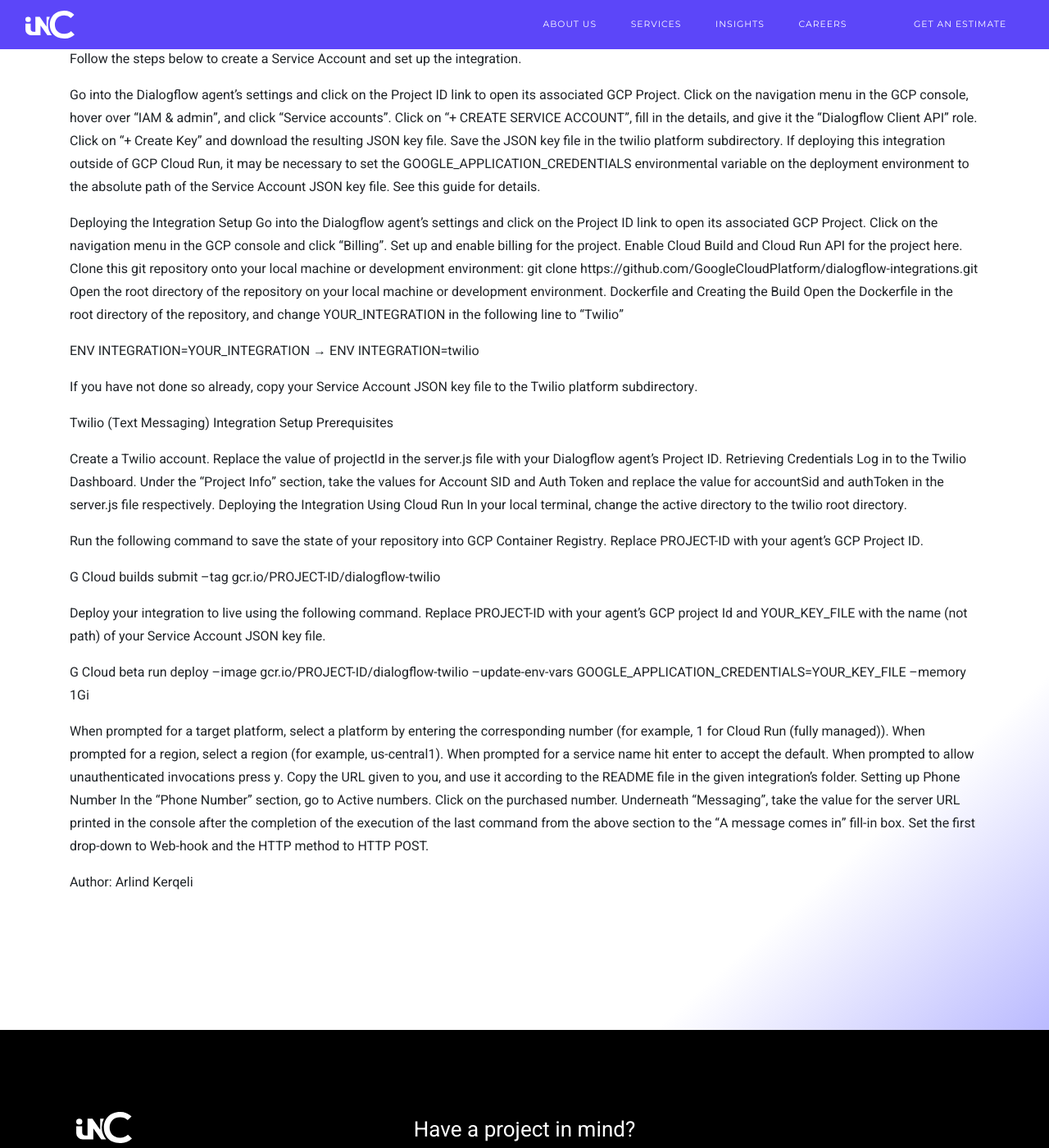
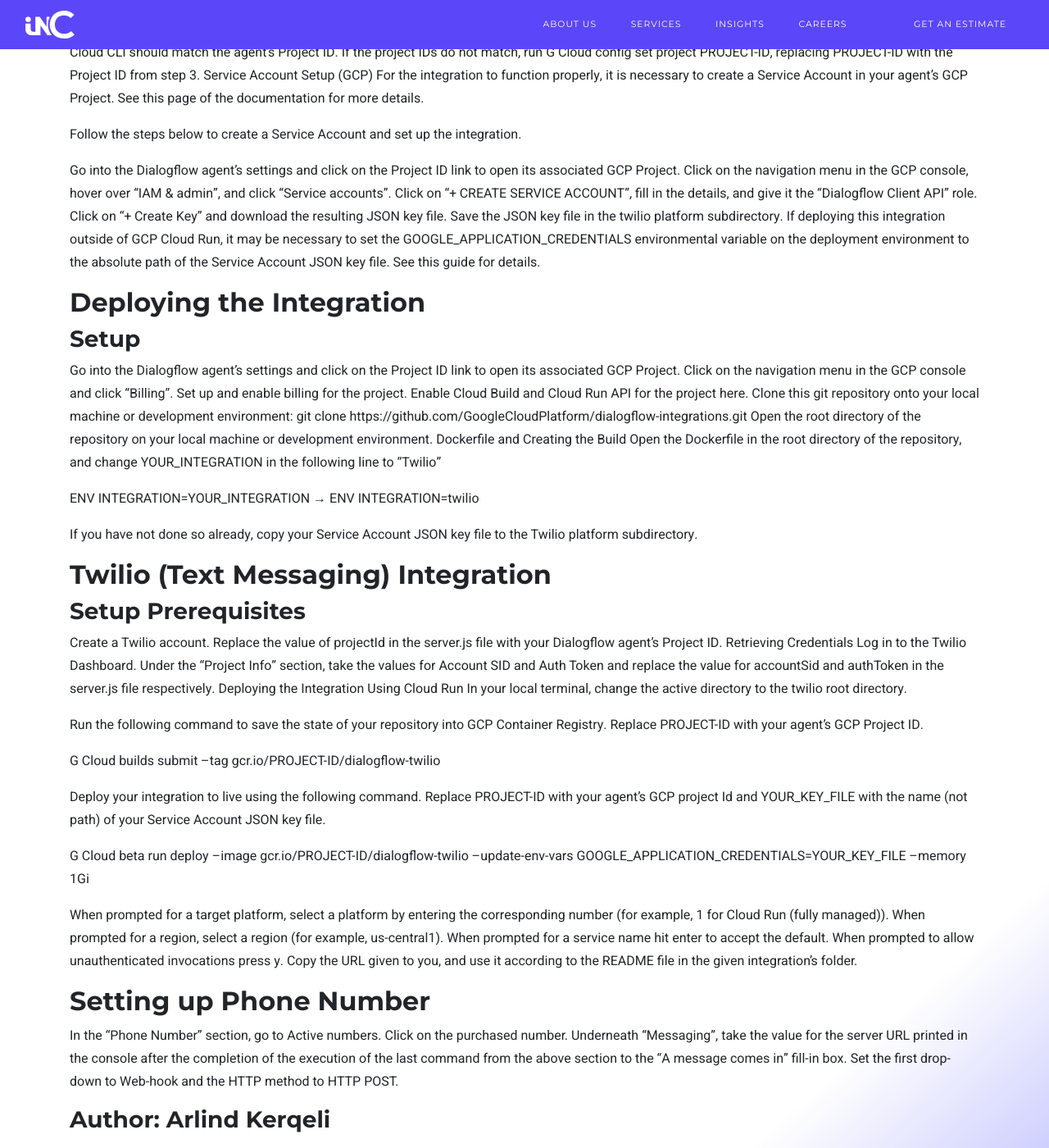
Before and after one commit to partini/partini.github.io, a Jekyll site: the page built from _posts/2021-6-1-guide-on-building-whatsapp-chatbot-with-dialogflow.md, in a window 1280 px wide and 1400 px high, scrolled down 875 px. Shown: the whole window at 82% size. Built offline with Jekyll 4.4.1, drawn with Linux system fonts in a browser that asks for light colours; some of the changed text lies outside the part shown.

```diff
--- a/_posts/2021-6-1-guide-on-building-whatsapp-chatbot-with-dialogflow.md
+++ b/_posts/2021-6-1-guide-on-building-whatsapp-chatbot-with-dialogflow.md
@@ -10,12 +10,13 @@ footer_type: footer_1_column
 featured_image: assets/img/foto12.png
 published: true
 ---
-Introduction
+## Introduction
+
 As many of us know, Dialogflow on June 6  2020 will stop the integration of many platforms that it had automatically, and from now on the implementation of these integrations has shifted to an open source. The purpose of this article is to set up an integration deployment to connect your existing Dialogflow agent with Twilio chat service platform. If you are a developer who uses Dialogflow to create different Dialoglow Agents who communicate with WhatsAPP, then you will definitely need this article.
 
 If you do not have an existing Dialogflow agent, you can set one up by reading the documentation here.
 
-Initial Setup
+## Initial Setup
 Setting up G Cloud CLI
 The deployment process for GCP Cloud Run via this article utilizes G Cloud CLI commands. Follow the steps below to set up G Cloud CLI locally for this deployment.
 
@@ -35,8 +36,8 @@ Click on “+ Create Key” and download the resulting JSON key file.
 Save the JSON key file in the twilio platform subdirectory.
 If deploying this integration outside of GCP Cloud Run, it may be necessary to set the GOOGLE_APPLICATION_CREDENTIALS environmental variable on the deployment environment to the absolute path of the Service Account JSON key file. See this guide for details.
 
-Deploying the Integration
-Setup
+##  Deploying the Integration
+### Setup
 Go into the Dialogflow agent’s settings and click on the Project ID link to open its associated GCP Project.
 Click on the navigation menu in the GCP console and click “Billing”. Set up and enable billing for the project.
 Enable Cloud Build and Cloud Run API for the project here.
@@ -50,9 +51,8 @@ ENV INTEGRATION=YOUR_INTEGRATION  → ENV INTEGRATION=twilio
 If you have not done so already, copy your Service Account JSON key file to the Twilio platform subdirectory.
 
 
-Twilio (Text Messaging) Integration
-Setup
-Prerequisites
+## Twilio (Text Messaging) Integration
+### Setup Prerequisites
 
 Create a Twilio account.
 Replace the value of projectId in the server.js file with your Dialogflow agent’s Project ID.
@@ -75,7 +75,8 @@ When prompted for a region, select a region (for example, us-central1).
 When prompted for a service name hit enter to accept the default.
 When prompted to allow unauthenticated invocations press y.
 Copy the URL given to you, and use it according to the README file in the given integration’s folder.
-Setting up Phone Number
+
+## Setting up Phone Number
 In the “Phone Number” section, go to Active numbers.
 Click on the purchased number.
 Underneath “Messaging”, take the value for the server URL printed in the console after the completion of the execution of the last command from the above section to the “A message comes in” fill-in box. Set the first drop-down to Web-hook and the HTTP method to HTTP POST.
```
Also changed, not shown: other parts of _posts/2021-6-1-guide-on-building-whatsapp-chatbot-with-dialogflow.md (+1 -1 lines).
